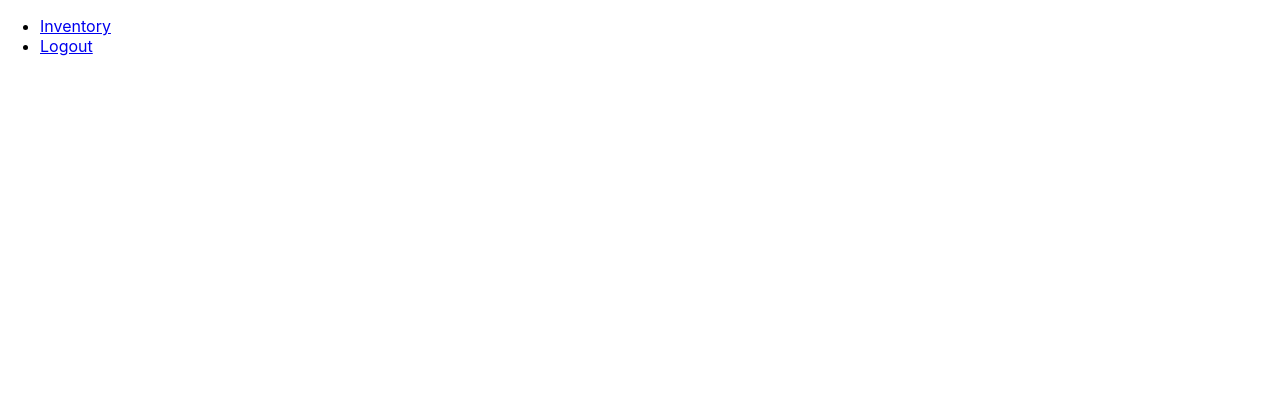
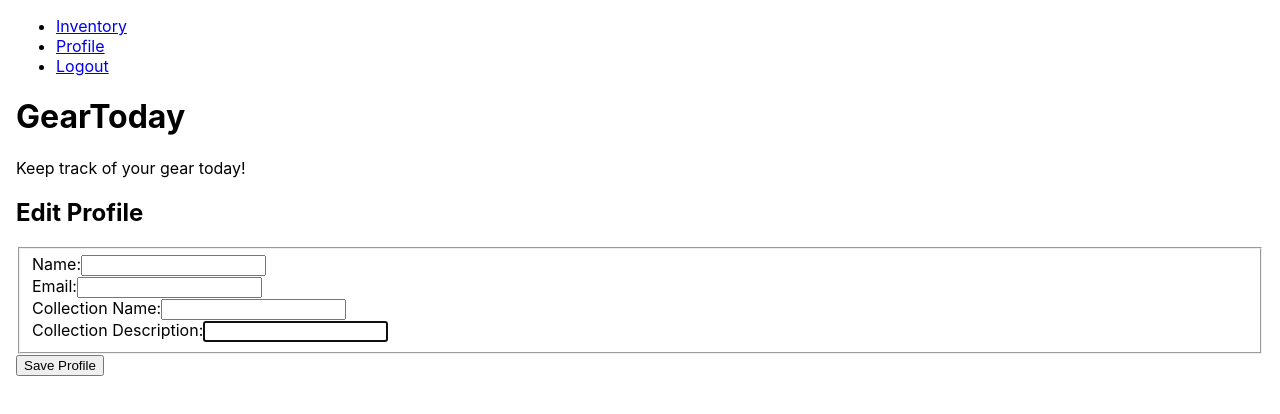
Before and after one commit to clinton-wilson/gear-today, a React (Create React App) app: page /profile/updateProfile in a window 1280 px wide. Shown: the top 414 px of the page. Built offline with nearby package versions, Linux system fonts and the light colour scheme; no server answers; sample sign-in values are in the browser's storage.

Commit message:
added profile and update profile form

```diff
--- a/src/components/gear/Inventory.js
+++ b/src/components/gear/Inventory.js
@@ -1,6 +1,6 @@
 import { useEffect, useState } from "react"
 import { useNavigate } from "react-router-dom"
-
+import "./inventory.css"
 export const Inventory = () => {
     const [inventories, setInventories] = useState([])
     const localGearUser = localStorage.getItem("gear_user")
--- /dev/null
+++ b/src/components/gear/inventory.css
@@ -0,0 +1,16 @@
+.inventories {
+    display: flex;
+    flex-wrap: wrap;
+    margin: 2rem;
+
+}
+
+.inventory {
+    display: flex;
+    flex-direction: column;
+    margin: 2rem
+}
+
+.myButton {
+    margin-left: auto;
+}
--- a/src/components/nav/NavBar.js
+++ b/src/components/nav/NavBar.js
@@ -9,6 +9,9 @@ export const NavBar = () => {
             <li className="navbar__item active">
                 <Link className="navbar__link" to="/inventory">Inventory</Link>
             </li>
+            <li className="navbar__item active">
+                <Link className="navbar__link" to="/profile">Profile</Link>
+            </li>
             <li className="navbar__item navbar__logout">
                 <Link className="navbar__link" to="" onClick={() => {
                     localStorage.removeItem("gear_user")
--- /dev/null
+++ b/src/components/profile/Profile.js
@@ -0,0 +1,39 @@
+import { useEffect, useState } from "react"
+import { useNavigate } from "react-router-dom"
+
+export const Profile = () => {
+    const [users, setUsers] = useState([])
+    const localGearUser = localStorage.getItem("gear_user")
+    const gearUserObject = JSON.parse(localGearUser)
+    const navigate = useNavigate()
+
+    useEffect(
+        () => {
+            fetch(`http://localhost:8088/users`)
+                .then(res => res.json())
+                .then((userData) => {
+                    setUsers(userData)
+                })
+        },
+        []
+    )
+
+    return <>
+        <h2>Your Profile</h2>
+        <article className="inventories">
+            {
+                users.map((user) => {
+                    if (user.id === gearUserObject.id) {
+                        return <section className="profile">
+                            <header className="profile__header">Name: {user.fullName}</header>
+                            <footer className="profile__footer">Email: {user.email}</footer>
+                            <footer className="profile__footer">Collection Name: {user.collectionName}</footer>
+                            <footer className="profile__footer">Collection Description: {user.collectionDescription}</footer>
+                        </section>
+                    }
+                })
+            }
+        </article>
+        <button className="myButton" onClick={() => navigate("/profile/updateProfile")}>Update Profile</button>
+    </>
+}
--- /dev/null
+++ b/src/components/profile/ProfileForm.js
@@ -0,0 +1,116 @@
+import { useEffect, useState } from "react"
+import { useNavigate } from "react-router-dom"
+
+export const ProfileForm = () => {
+    const navigate = useNavigate()
+    const localGearUser = localStorage.getItem("gear_user")
+    const gearUserObject = JSON.parse(localGearUser)
+    const [profile, updateProfile] = useState({
+        fullName: "",
+        email: "",
+        collectionName: "",
+        collectionDescription: ""
+    })
+
+    useEffect(
+        () => {
+            fetch(`http://localhost:8088/users?id=${gearUserObject.id}`)
+                .then(res => res.json())
+                .then((data) => {
+                    const userObject = data[0]
+                    updateProfile(userObject)
+                })
+        },
+        []
+    )
+
+
+    const saveNewProfileItem = (event) => {
+        event.preventDefault()
+        return fetch(`http://localhost:8088/users/${profile.id}`, {
+            method: "PUT",
+            headers: {
+                "Content-Type": "application/json"
+            },
+            body: JSON.stringify(profile)
+        })
+            .then(res => res.json())
+            .then(() => {
+                navigate("/profile")
+            })
+    }
+
+    return (
+        <article>
+            <form className="profileForm">
+                <h2 className="profile__title">Edit Profile</h2>
+                <fieldset>
+                    <div className="form-group">
+                        <label htmlFor="name">Name:</label>
+                        <input
+                            required autoFocus
+                            type="text"
+                            className="form-control"
+                            value={profile.fullName}
+                            onChange={
+                                (evt) => {
+                                    const copy = { ...profile }
+                                    copy.fullName = evt.target.value
+                                    updateProfile(copy)
+                                }
+                            } />
+                    </div>
+                    <div className="form-group">
+                        <label htmlFor="email">Email:</label>
+                        <input
+                            required autoFocus
+                            type="text"
+                            className="form-control"
+                            value={profile.email}
+                            onChange={
+                                (evt) => {
+                                    const copy = { ...profile }
+                                    copy.email = evt.target.value
+                                    updateProfile(copy)
+                                }
+                            } />
+                    </div>
+                    <div className="form-group">
+                        <label htmlFor="collectionName">Collection Name:</label>
+                        <input
+                            required autoFocus
+                            type="text"
+                            className="form-control"
+                            value={profile.collectionName}
+                            onChange={
+                                (evt) => {
+                                    const copy = { ...profile }
+                                    copy.collectionName = evt.target.value
+                                    updateProfile(copy)
+                                }
+                            } />
+                    </div><div className="form-group">
+                        <label htmlFor="collectionDescription">Collection Description:</label>
+                        <input
+                            required autoFocus
+                            type="text"
+                            className="form-control"
+                            value={profile.collectionDescription}
+                            onChange={
+                                (evt) => {
+                                    const copy = { ...profile }
+                                    copy.collectionDescription = evt.target.value
+                                    updateProfile(copy)
+                                }
+                            } />
+                    </div>
+                </fieldset>
+                <button
+                    onClick={(clickEvent) => saveNewProfileItem(clickEvent)}
+                    className="myButton">
+                    Save Profile
+                </button>
+            </form>
+        </article>
+    )
+}
--- a/src/components/views/ApplicationViews.js
+++ b/src/components/views/ApplicationViews.js
@@ -1,6 +1,8 @@
 import { Outlet, Route, Routes } from "react-router-dom"
 import { Inventory } from "../gear/Inventory"
 import { InventoryForm } from "../gear/InventoryForm"
+import { Profile } from "../profile/Profile"
+import { ProfileForm } from "../profile/ProfileForm"
 
 export const ApplicationViews = () => {
     return (
@@ -16,7 +18,8 @@ export const ApplicationViews = () => {
 
                 <Route path="inventory" element={<Inventory />} />
                 <Route path="inventory/inventoryForm" element={<InventoryForm />} />
-
+                <Route path="profile" element={<Profile />} />
+                <Route path="profile/updateProfile" element={<ProfileForm />} />
             </Route>
         </Routes>
     )
--- a/src/index.css
+++ b/src/index.css
@@ -1,5 +1,5 @@
 body {
-  margin: 0;
+  margin: 1rem;
   font-family: -apple-system, BlinkMacSystemFont, 'Segoe UI', 'Roboto', 'Oxygen',
     'Ubuntu', 'Cantarell', 'Fira Sans', 'Droid Sans', 'Helvetica Neue',
     sans-serif;
```
Lines whose indentation alone changed are shown as unchanged.
